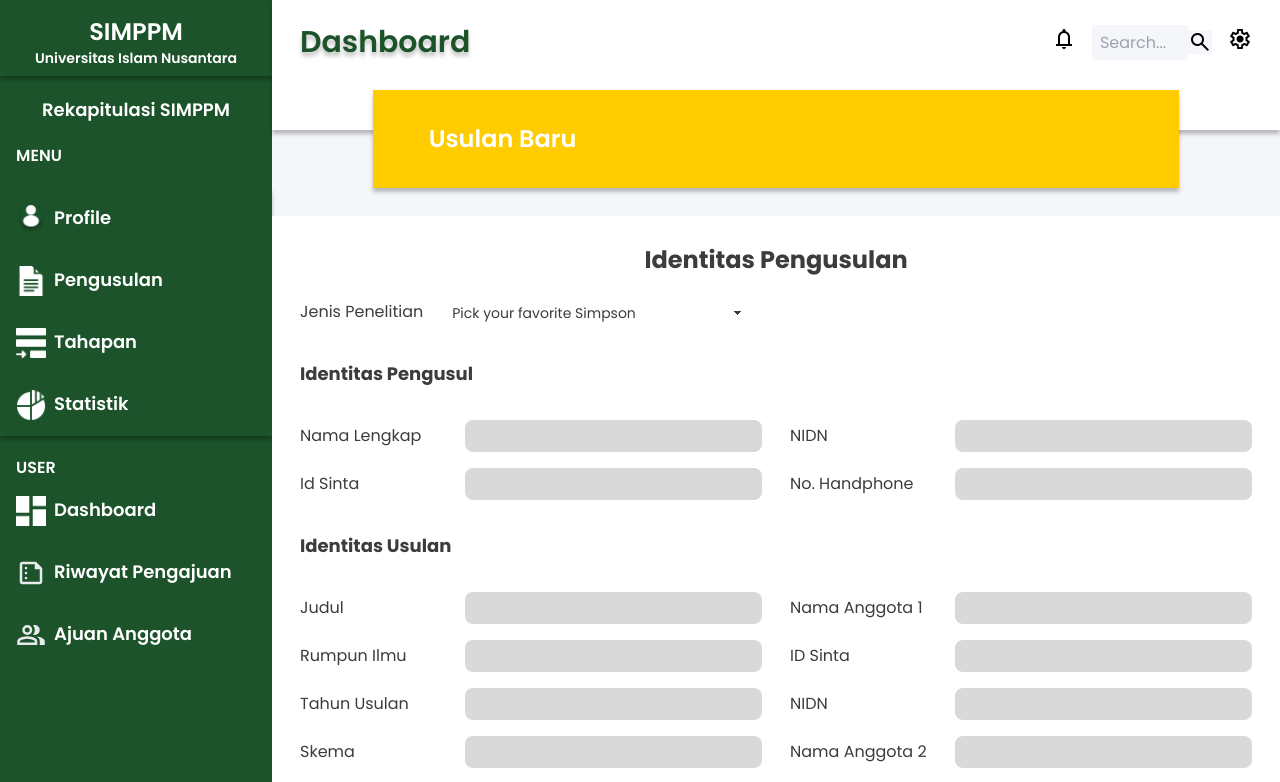
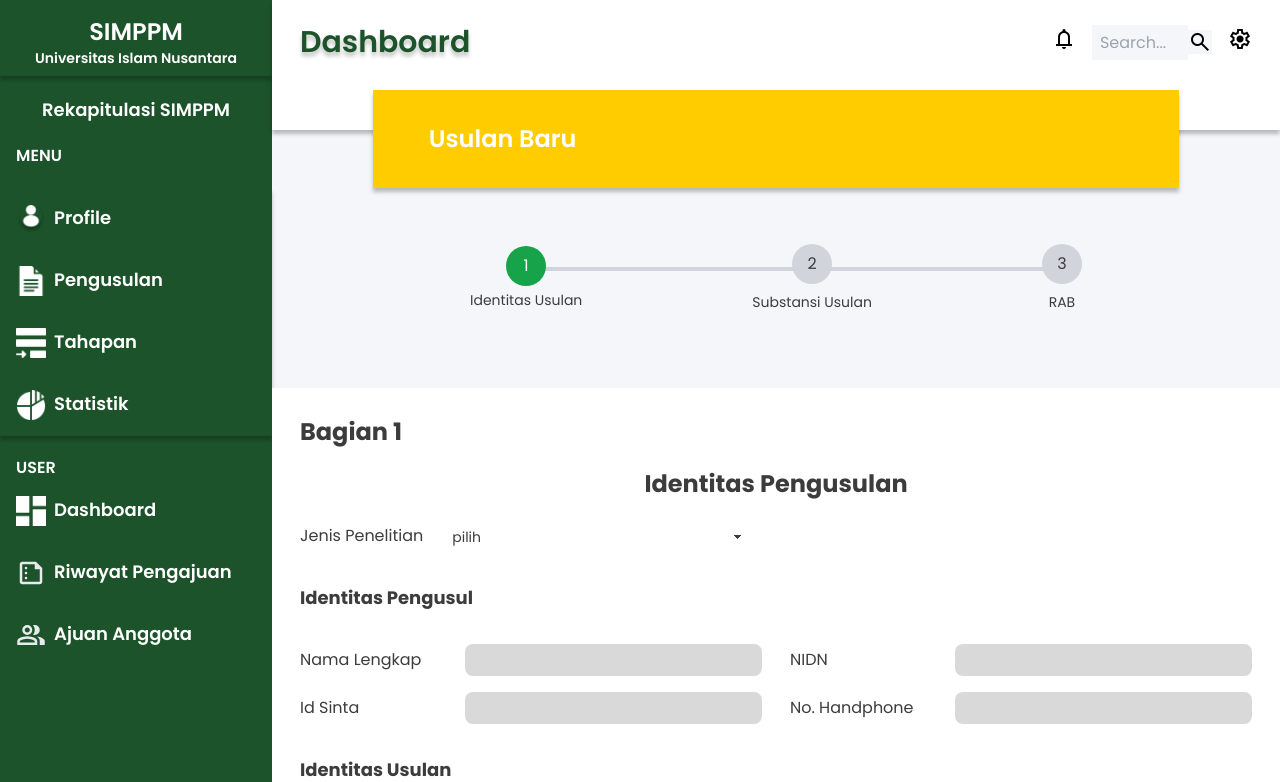
Before and after one commit to Rifansyah12/LPPMuninus, a Next.js app in the folder frontend/: page /dashboard/proposal/new in a window 1280 px wide. Shown: the top 782 px of the page. Built offline with nearby package versions, Linux system fonts and the light colour scheme.

Commit message:
inal aku  merubah tampilan Proposal/new  dengan menambahkan indicator dan step usulan

```diff
--- a/frontend/src/pages/dashboard/proposal/new/index.tsx
+++ b/frontend/src/pages/dashboard/proposal/new/index.tsx
@@ -1,22 +1,104 @@
+import { useState } from "react";
 import WrapperDashboard from "@/components/WrapperDashboard";
 
 export default function NewProposal() {
+  const [step, setStep] = useState(1); // State untuk melacak bagian aktif
+
+  // Fungsi untuk berpindah ke langkah berikutnya
+  const nextStep = () => {
+    if (step < 3) {
+      setStep(step + 1);
+    }
+  };
+
+  // Fungsi untuk berpindah ke langkah sebelumnya
+  const prevStep = () => {
+    if (step > 1) {
+      setStep(step - 1);
+    }
+  };
   return (
     <WrapperDashboard title="Usulan Baru" menu="usulan-new">
+      <div className="w-full p-7 text-primary mt-7">
+        {/* Indikator Langkah */}
+        <div className="flex justify-evenly items-center mb-5 relative">
+          {/* Langkah 1: Identitas Usulan */}
+          <div className="flex flex-col items-center relative z-10">
+            <div
+              className={`w-10 h-10 flex items-center justify-center rounded-full ${
+                step >= 1 ? "bg-green-600 text-white" : "bg-gray-300"
+              }`} // Ubah menjadi hijau jika step >= 1
+            >
+              1
+            </div>
+            <p className="text-sm mt-1 text-center">Identitas Usulan</p>
+          </div>
+          {/* Garis antara langkah 1 dan 2 */}
+          <div
+            className={`absolute top-1/2 left-1/2 h-1 transform -translate-x-1/2 ${
+              step >= 2 ? "bg-yellow-500" : "bg-gray-300"
+            }`} // Garis tetap kuning jika step >= 2
+            style={{
+              width: "calc(35% - 40px)",
+              left: "calc(40% - 20px)",
+              top: "calc(45% - 5px)",
+              marginTop: "-3px",
+            }}
+          ></div>
+
+          {/* Langkah 2: Substansi Usulan */}
+          <div className="flex flex-col items-center relative z-10">
+            <div
+              className={`w-10 h-10 flex items-center justify-center rounded-full ${
+                step >= 2 ? "bg-green-600 text-white" : "bg-gray-300"
+              }`} // Ubah menjadi hijau jika step >= 2
+            >
+              2
+            </div>
+            <p className="text-sm mt-2">Substansi Usulan</p>
+          </div>
+
+          {/* Garis antara langkah 2 dan 3 */}
+          <div
+            className={`absolute top-1/2 left-1/2 h-1 transform -translate-x-1/2 ${
+              step >= 3 ? "bg-yellow-500" : "bg-gray-300"
+            }`} // Garis tetap kuning jika step >= 3
+            style={{
+              width: "calc(32% - 70px)", // Menyesuaikan lebar garis untuk menghubungkan indikator 2 dan 3
+              left: "calc(70% - 35px)", // Menyesuaikan posisi garis untuk indikator 2 dan 3
+              top: "calc(45% - 5px)", // Menjaga posisi garis agar sejajar dengan garis sebelumnya
+              marginTop: "-3px", // Menjaga agar garis tetap lurus
+            }}
+          ></div>
+
+          {/* Langkah 3: RAB */}
+          <div className="flex flex-col items-center relative z-10">
+            <div
+              className={`w-10 h-10 flex items-center justify-center rounded-full ${
+                step >= 3 ? "bg-green-600 text-white" : "bg-gray-300"
+              }`} // Ubah menjadi hijau jika step >= 3
+            >
+              3
+            </div>
+            <p className="text-sm mt-2">RAB</p>
+          </div>
+        </div>
+      </div>
+
+      {/* Step1 */}
+      {step === 1 && (
         <div className="w-full p-7 text-center text-primary mt-7 bg-white">
+          <h2 className="text-2xl font-bold mb-5 text-left">Bagian 1</h2>
           <h2 className="text-2xl font-bold mb-5">Identitas Pengusulan</h2>
           <form action="" className="">
             <div className="flex items-center gap-4">
               <label htmlFor="label">Jenis Penelitian</label>
               <select className="select w-full max-w-xs select-sm bg-white text-primary">
                 <option disabled selected>
-                Pick your favorite Simpson
+                  pilih
                 </option>
-              <option>Homer</option>
-              <option>Marge</option>
-              <option>Bart</option>
-              <option>Lisa</option>
-              <option>Maggie</option>
+                <option>Pengabdian</option>
+                <option>Penelitian</option>
               </select>
             </div>
             <p className="text-left my-[2rem] text-lg font-bold">
@@ -67,10 +149,51 @@ export default function NewProposal() {
                 <InputForm label="NIDN" type="text" name="nidn_2" />
               </div>
             </div>
-          <button className="btn bg-[#1C532A] lg:w-[50%] w-[70%] my-[2rem] text-white">
-            Simpan
+          </form>
+        </div>
+      )}
+
+      {/* Step2 */}
+      {step === 2 && (
+        <div>
+          <h2 className="text-2xl font-bold mb-5 text-left">Bagian 2</h2>
+          <h2 className="text-2xl font-bold mb-5">Substansi Usulan</h2>
+          <p>Form untuk bagian 2 akan ditambahkan di sini.</p>
+        </div>
+      )}
+
+      {/* Step3 */}
+      {step === 3 && (
+        <div>
+          <h2 className="text-2xl font-bold mb-5 text-left">Bagian 3</h2>
+          <h2 className="text-2xl font-bold mb-5">Rencana Anggaran Belanja</h2>
+          <p>Form untuk bagian 3 akan ditambahkan di sini.</p>
+        </div>
+      )}
+
+      {/* Tombol Navigasi */}
+      {/* Tombol Navigasi */}
+      <div className="flex justify-end mt-4">
+        {step > 1 && (
+          <button
+            onClick={prevStep}
+            className="btn bg-gray-400 text-white px-5 py-2"
+          >
+            Sebelumnya
           </button>
-        </form>
+        )}
+        {step < 3 ? (
+          <button
+            onClick={nextStep}
+            className="btn bg-green-600 text-white px-4 py-2 ml-4" // tambahkan margin kiri agar ada jarak antar tombol
+          >
+            Selanjutnya
+          </button>
+        ) : (
+          <button className="btn bg-blue-600 text-white px-4 py-2 ml-4">
+            Selesai
+          </button>
+        )}
       </div>
     </WrapperDashboard>
   );
--- a/frontend/src/pages/dashboard/proposal/pengusulan/index.tsx
+++ b/frontend/src/pages/dashboard/proposal/pengusulan/index.tsx
@@ -1,6 +1,7 @@
 import React, { useState, useEffect } from "react";
 import axios from "axios";
 import WrapperDashboard from "@/components/WrapperDashboard";
+import Link from "next/link";
 
 export default function TabelPengusulan() {
   const [data, setData] = useState<any[]>([]);
@@ -69,7 +70,13 @@ export default function TabelPengusulan() {
     <WrapperDashboard title="Pengusulan" menu="crud-pengusulan">
       <div className="w-full p-7 bg-white">
         <div className="flex justify-between items-center mb-2">
-          <button className="btn bg-[#1C532A] text-white">Tambah Data</button>
+          <Link
+            href="/dashboard/proposal/new "
+            className="btn bg-[#1C532A] text-white "
+          >
+            Tambah Data
+          </Link>
+
           <button
             className="btn btn-sm bg-red-500 text-white"
             onClick={handleDelete}
```
Lines whose indentation alone changed are shown as unchanged.
